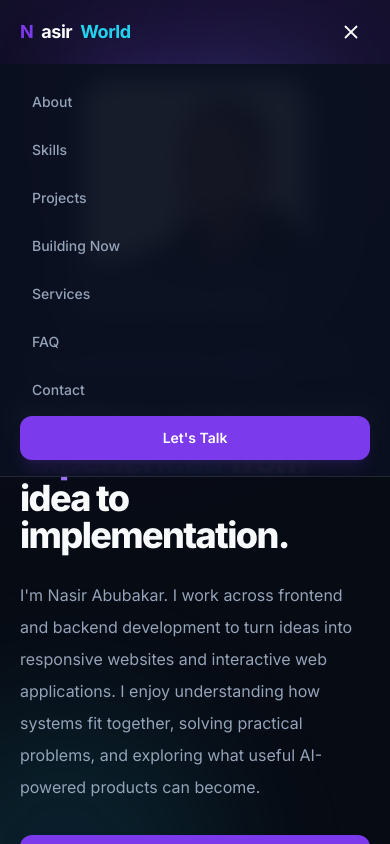
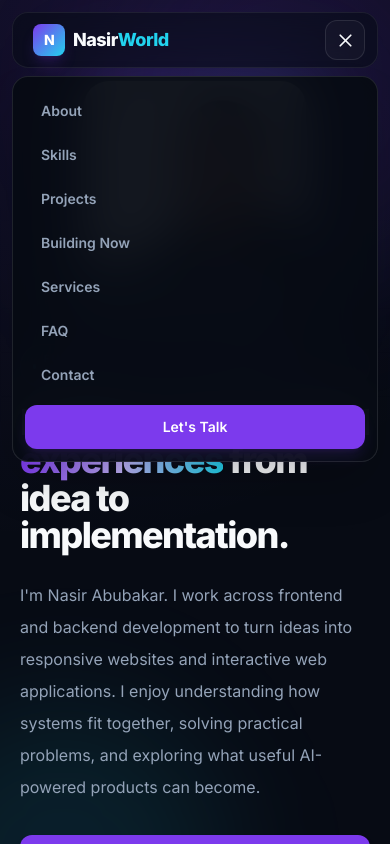
Before and after one commit to nasirabubakar-dev/NasirWorld, a React (Vite) app: page / in a window 390 px wide. Both pictures are taken after a click on the button "Open menu". Shown: the top 844 px of the page. Built offline with nearby package versions, Linux system fonts and the light colour scheme.

Commit message:
style: upgrade navigation

```diff
--- a/src/components/Navbar.jsx
+++ b/src/components/Navbar.jsx
@@ -15,40 +15,23 @@ export default function Navbar() {
 
   useEffect(() => {
     document.body.style.overflow = open ? 'hidden' : '';
-    return () => {
-      document.body.style.overflow = '';
-    };
+    return () => { document.body.style.overflow = ''; };
   }, [open]);
 
   const closeMenu = () => setOpen(false);
 
   return (
-    <header
-      className={`fixed inset-x-0 top-0 z-50 transition-all duration-300 ease-smooth ${
-        scrolled
-          ? 'border-b border-white/10 bg-base-bg/85 backdrop-blur-md'
-          : 'border-b border-transparent bg-transparent'
-      }`}
-    >
-      <nav className="container-narrow flex h-16 items-center justify-between px-5 sm:px-6" aria-label="Main navigation">
-        <a
-          href="#hero"
-          onClick={closeMenu}
-          className="flex items-center gap-2 text-lg font-bold tracking-tight text-ink-primary"
-        >
-          <span className="text-accent-primary">N</span>
-          <span>asir</span>
-          <span className="text-accent-secondary">World</span>
+    <header className={'fixed inset-x-0 top-0 z-50 px-3 transition-all duration-300 sm:px-5 ' + (scrolled ? 'pt-2' : 'pt-3')}>
+      <nav className={'mx-auto flex h-14 max-w-6xl items-center justify-between rounded-2xl border px-3 sm:px-4 transition-all duration-300 ' + (scrolled ? 'border-white/10 bg-[#070b14]/80 shadow-2xl shadow-black/20 backdrop-blur-xl' : 'border-white/[0.07] bg-[#070b14]/55 backdrop-blur-lg')} aria-label="Main navigation">
+        <a href="#hero" onClick={closeMenu} className="flex items-center gap-2 px-2 text-lg font-extrabold tracking-[-0.03em] text-ink-primary">
+          <span className="flex h-8 w-8 items-center justify-center rounded-lg bg-gradient-to-br from-accent-primary to-accent-secondary text-sm text-white shadow-lg shadow-accent-primary/20">N</span>
+          <span>Nasir<span className="text-accent-secondary">World</span></span>
         </a>
 
-        {/* Desktop nav */}
         <ul className="hidden items-center gap-1 md:flex">
           {navLinks.map((link) => (
             <li key={link.id}>
-              <a
-                href={`#${link.id}`}
-                className="rounded-md px-3 py-2 text-sm font-medium text-ink-secondary transition-colors duration-200 hover:text-ink-primary"
-              >
+              <a href={'#' + link.id} className="rounded-lg px-3 py-2 text-xs font-semibold text-ink-secondary transition-colors hover:bg-white/5 hover:text-ink-primary">
                 {link.label}
               </a>
             </li>
@@ -56,49 +39,22 @@ export default function Navbar() {
         </ul>
 
         <div className="hidden md:block">
-          <a href="#contact" className="btn-primary">
-            Let&apos;s Talk
-          </a>
+          <a href="#contact" className="btn-primary px-4 py-2.5 text-xs">Let&apos;s Talk</a>
         </div>
 
-        {/* Mobile menu button */}
-        <button
-          type="button"
-          onClick={() => setOpen((v) => !v)}
-          className="inline-flex items-center justify-center rounded-md p-2 text-ink-primary transition-colors hover:bg-white/5 md:hidden"
-          aria-label={open ? 'Close menu' : 'Open menu'}
-          aria-expanded={open}
-          aria-controls="mobile-menu"
-        >
-          {open ? <X size={22} /> : <Menu size={22} />}
+        <button type="button" onClick={() => setOpen((v) => !v)} className="inline-flex h-10 w-10 items-center justify-center rounded-xl border border-white/10 bg-white/[0.03] text-ink-primary transition hover:bg-white/10 md:hidden" aria-label={open ? 'Close menu' : 'Open menu'} aria-expanded={open} aria-controls="mobile-menu">
+          {open ? <X size={21} /> : <Menu size={21} />}
         </button>
       </nav>
 
-      {/* Mobile menu panel */}
-      <div
-        id="mobile-menu"
-        className={`md:hidden ${open ? 'block' : 'hidden'}`}
-        role="region"
-        aria-label="Mobile navigation"
-      >
-        <div className="space-y-1 border-b border-white/10 bg-base-bg/95 px-5 py-4 backdrop-blur-md">
+      <div id="mobile-menu" className={open ? 'block md:hidden' : 'hidden md:hidden'} role="region" aria-label="Mobile navigation">
+        <div className="mx-auto mt-2 max-w-6xl rounded-2xl border border-white/10 bg-[#070b14]/95 p-3 shadow-2xl backdrop-blur-xl">
           {navLinks.map((link) => (
-            <a
-              key={link.id}
-              href={`#${link.id}`}
-              onClick={closeMenu}
-              className="block rounded-md px-3 py-3 text-sm font-medium text-ink-secondary transition-colors hover:bg-white/5 hover:text-ink-primary"
-            >
+            <a key={link.id} href={'#' + link.id} onClick={closeMenu} className="block rounded-xl px-4 py-3 text-sm font-semibold text-ink-secondary transition hover:bg-white/5 hover:text-ink-primary">
               {link.label}
             </a>
           ))}
-          <a
-            href="#contact"
-            onClick={closeMenu}
-            className="btn-primary mt-2 w-full"
-          >
-            Let&apos;s Talk
-          </a>
+          <a href="#contact" onClick={closeMenu} className="btn-primary mt-2 w-full">Let&apos;s Talk</a>
         </div>
       </div>
     </header>
```
